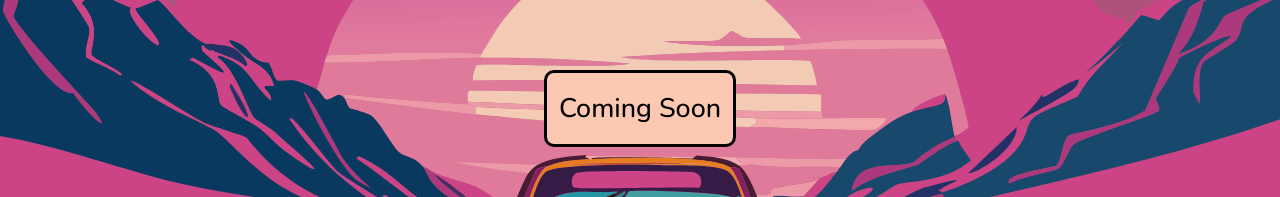
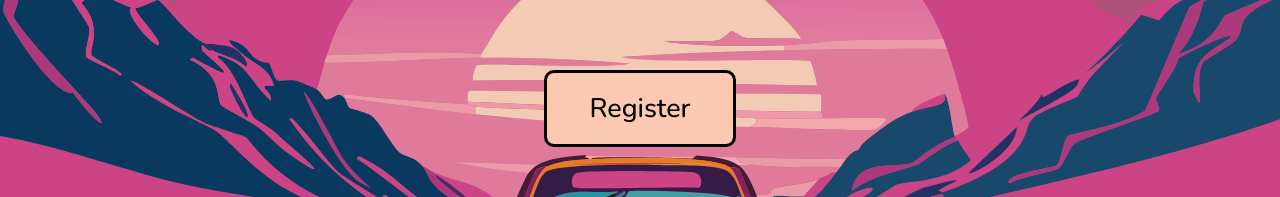
Before and after one commit to ReflectionsProjections/rp-web-2024, a React (Vite) app: page / in a window 1280 px wide. Shown: the part 402-599 px from the top of the page. Built offline with nearby package versions, Linux system fonts and the light colour scheme; a web font is replaced by a local one.

Commit message:
Register Button Live!!

```diff
--- a/src/components/Home/Landing.tsx
+++ b/src/components/Home/Landing.tsx
@@ -60,7 +60,7 @@ export function Landing() {
 				<Box/>
 			</Flex>
 			<Flex direction="column" align="center" justify="center">
-				<Button style={LandingButton} textTransform='none' mt='15vh' borderColor='black'>Coming Soon</Button>
+				<Button as='a' href="/register" style={LandingButton} backgroundColor="#FBC9B2" color="black" textTransform='none' mt='15vh' borderColor='black' _hover={{ backgroundColor: "#0A395E", color: "white", transform: "scale(1.02)", boxShadow: "xl", transition: "all 0.3s ease"}} >Register</Button>
 				{/* <VStack spacing={4} mt={4}> */}
 				{/* <Button style={LandingButton} textTransform='none' borderColor='black'>Login</Button> */}
 				{/* </VStack> */}
--- a/src/customTheme.ts
+++ b/src/customTheme.ts
@@ -123,8 +123,6 @@ export const LandingButton = {
 	width:"15vw",
 	minWidth:"150px",
 	border:"solid 3px black",
-	backgroundColor:"#FBC9B2",
-	color:"black",
 	fontSize: "max(2.1vw, 21px)",
 	fontFamily:"Nunito",
 	fontWeight:"500",
```
